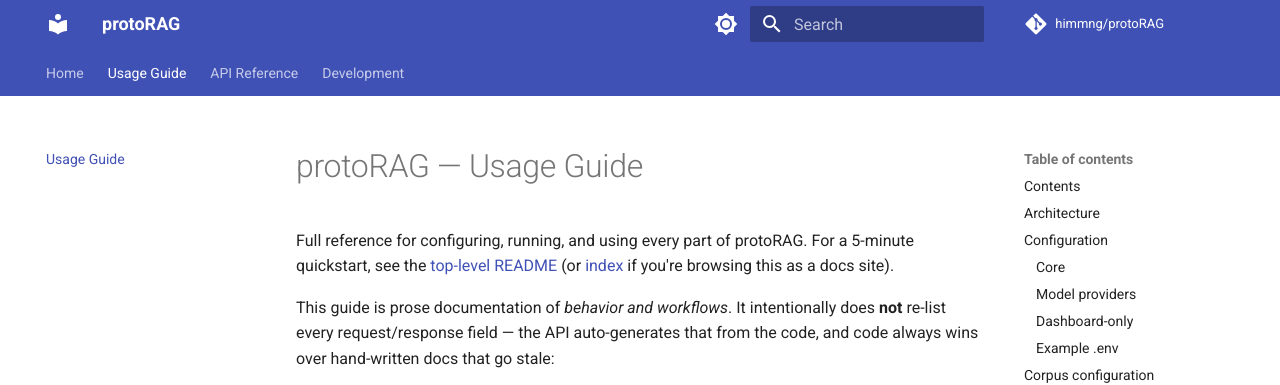
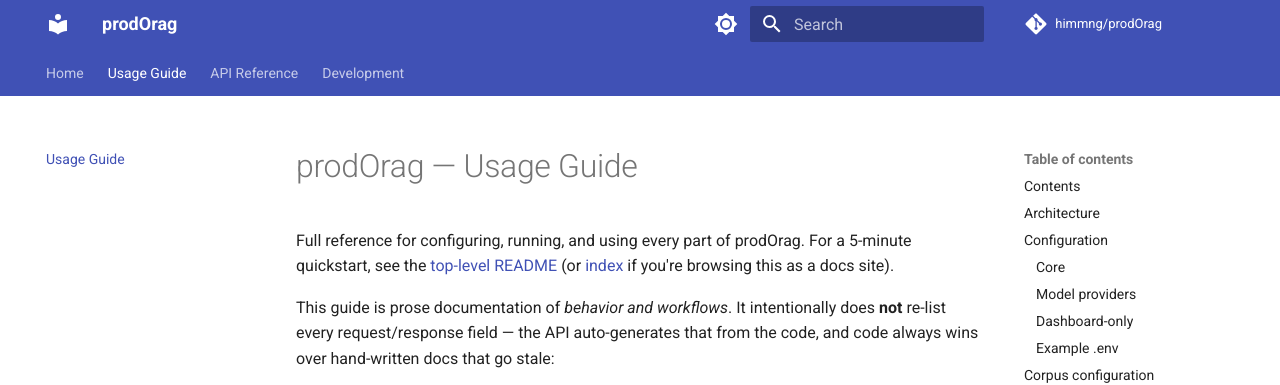
Before and after one commit to himmng/prodOrag, an MkDocs documentation site: the page built from docs/USAGE.md, in a window 1280 px wide and 900 px high. Shown: the top 385 px of the window. Built offline with MkDocs 1.6.1 and Material for MkDocs 9.7.7, drawn with Linux system fonts in a browser that asks for light colours; comment, search, counter and statistics services are not loaded.

Commit message:
fix: update references from protoRAG to prodOrag in documentation and configuration files

```diff
--- a/docker-compose.yml
+++ b/docker-compose.yml
@@ -42,7 +42,7 @@ services:
       build:
         context: .
         dockerfile: Dockerfile.streamlit
-      container_name: protorag-dashboard
+      container_name: prodorag-dashboard
       ports:
         - "8501:8501"                      # ← your chosen Streamlit port
       environment:
--- a/docs/USAGE.md
+++ b/docs/USAGE.md
@@ -1,6 +1,6 @@
-# protoRAG — Usage Guide
+# prodOrag — Usage Guide
 
-Full reference for configuring, running, and using every part of protoRAG. For a
+Full reference for configuring, running, and using every part of prodOrag. For a
 5-minute quickstart, see the [top-level README](../README.md) (or [index](index.md)
 if you're browsing this as a docs site).
 
--- a/mkdocs.yml
+++ b/mkdocs.yml
@@ -1,7 +1,7 @@
-site_name: protoRAG
+site_name: prodOrag
 site_description: Corpus-agnostic hybrid RAG pipeline for legal corpora
-repo_url: https://github.com/himmng/protoRAG
-repo_name: himmng/protoRAG
+repo_url: https://github.com/himmng/prodOrag
+repo_name: himmng/prodOrag
 
 docs_dir: docs
 site_dir: site
--- a/pyproject.toml
+++ b/pyproject.toml
@@ -98,8 +98,8 @@ eval = [
 ]
 
 [project.urls]
-Repository = "https://github.com/himmng/protoRAG"
-Issues     = "https://github.com/himmng/protoRAG/issues"
+Repository = "https://github.com/himmng/prodOrag"
+Issues     = "https://github.com/himmng/prodOrag/issues"
 
 [project.scripts]
 rag-ingest = "rag_pipeline.cli.ingest:main"
```
Also changed, not shown: README.md (+4 -4 lines), docs/HANDOFF.md (+2 -2 lines), docs/PROGRESS.md (+1 -1 lines), docs/index.md (+3 -3 lines), 4 other files.
